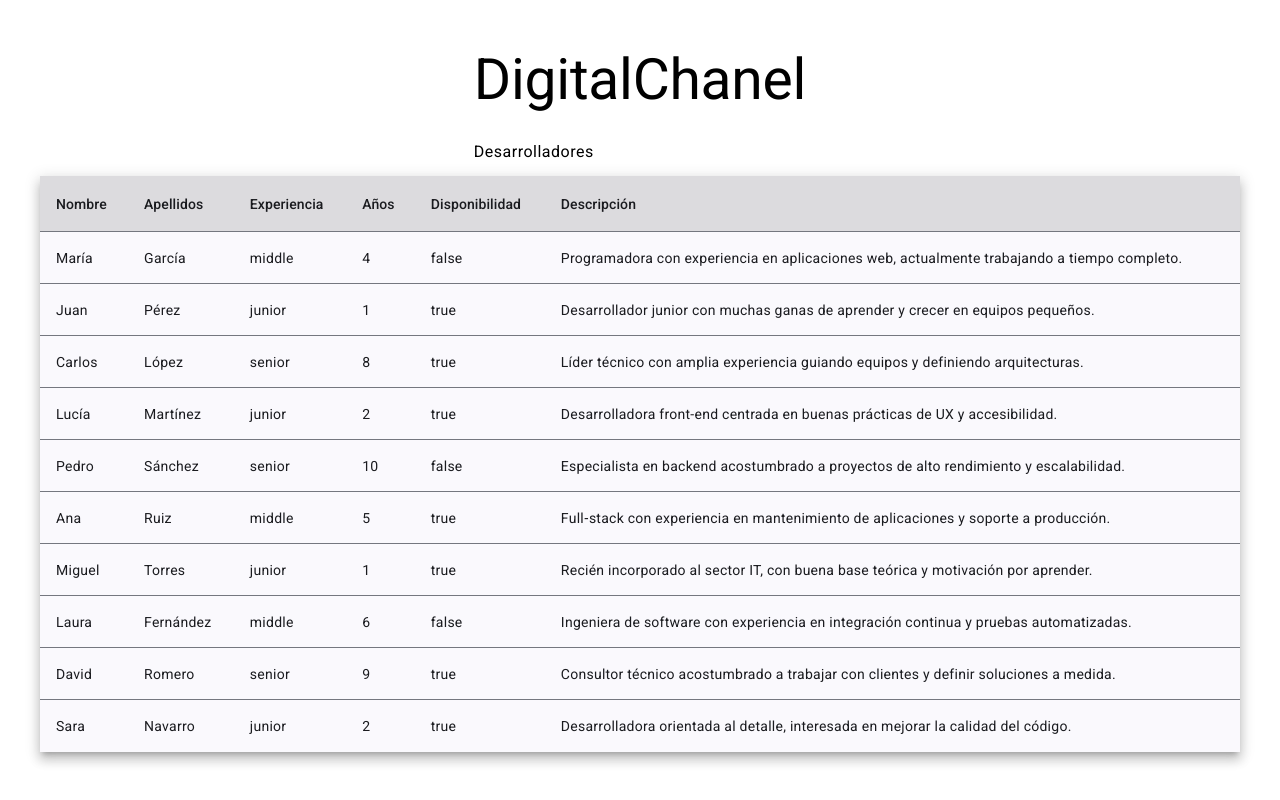
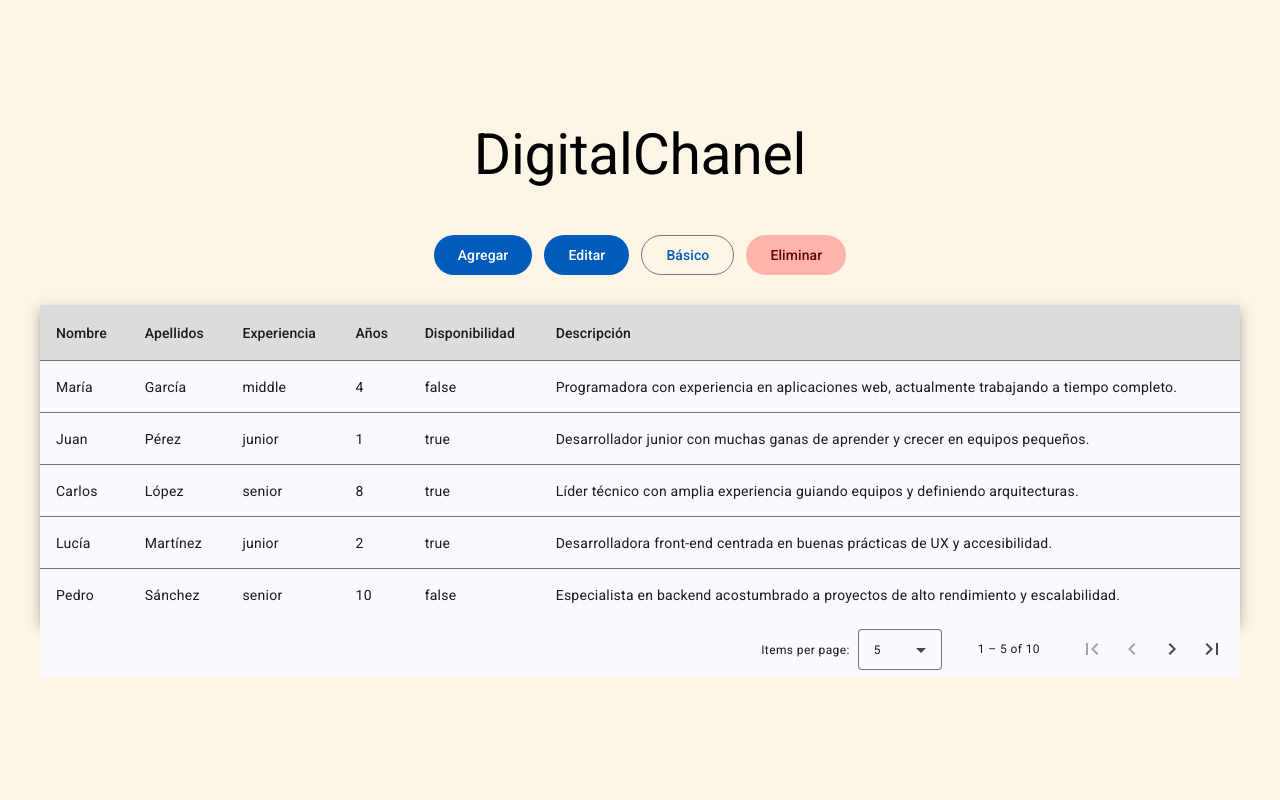
Before and after one commit to Escalpilinido/digital-channel, an Angular app: page / in a window 1280 px wide. Built offline with nearby package versions, Linux system fonts and the light colour scheme.

Commit message:
feat: added paginator and buttons

```diff
--- a/src/app/app.component.html
+++ b/src/app/app.component.html
@@ -2,10 +2,19 @@
 
   <section class="brand">
     <h1>DigitalChanel</h1>
-    <p>Desarrolladores</p>
+  </section>
+  <section class="actions">
+    <button mat-flat-button color="primary">Agregar</button>
+    <button mat-flat-button color="tertiary">Editar</button>
+    <button mat-stroked-button>Básico</button>
+    <button mat-flat-button color="warn">Eliminar</button>
   </section>
   <section class="table-container">
     <table mat-table [dataSource]="dataSource" class="mat-elevation-z8 mi-tabla">
+
+      <!--- Note that these columns can be defined in any order.
+        The actual rendered columns are set as a property on the row definition" -->
+
       <!-- name Column -->
       <ng-container matColumnDef="name">
         <th mat-header-cell *matHeaderCellDef> Nombre </th>
@@ -44,5 +53,8 @@
       <tr mat-header-row *matHeaderRowDef="displayedColumns"></tr>
       <tr mat-row *matRowDef="let row; columns: displayedColumns;"></tr>
     </table>
+
+    <mat-paginator [pageSizeOptions]="[5, 10, 20]" showFirstLastButtons
+      aria-label="Selecciona página de usuarios"></mat-paginator>
   </section>
 </article>
--- a/src/app/app.component.scss
+++ b/src/app/app.component.scss
@@ -4,6 +4,14 @@
     justify-content: center;
     align-items: center;
     flex-direction: column;
+    gap: 20px;
+    background: oldlace;
+}
+
+.actions {
+    display: flex;
+    gap: 12px;
+    margin-bottom: 10px;
 }
 
 table {
--- a/src/app/app.component.ts
+++ b/src/app/app.component.ts
@@ -1,6 +1,8 @@
-import { Component } from '@angular/core';
+import { Component, ViewChild, AfterViewInit } from '@angular/core';
 import { RouterOutlet } from '@angular/router';
-import { MatTableModule } from '@angular/material/table';
+import { MatTableModule, MatTableDataSource } from '@angular/material/table';
+import { MatButtonModule } from '@angular/material/button';
+import { MatPaginatorModule, MatPaginator } from '@angular/material/paginator';
 import { usersData } from '../assets/users.mock';
 
 
@@ -16,11 +18,17 @@ interface UserData {
 @Component({
   selector: 'app-root',
   standalone: true,
-  imports: [MatTableModule],
+  imports: [MatTableModule, MatButtonModule, MatPaginatorModule],
   templateUrl: './app.component.html',
   styleUrl: './app.component.scss'
 })
-export class AppComponent {
+export class AppComponent implements AfterViewInit {
   displayedColumns: string[] = ['name', 'surname', 'seniority', 'years', 'availability', 'descripcion'];
-  dataSource: UserData[] = usersData;
+  dataSource = new MatTableDataSource<UserData>(usersData);
+
+  @ViewChild(MatPaginator) paginator!: MatPaginator;
+
+  ngAfterViewInit() {
+    this.dataSource.paginator = this.paginator;
+  }
 }
```
